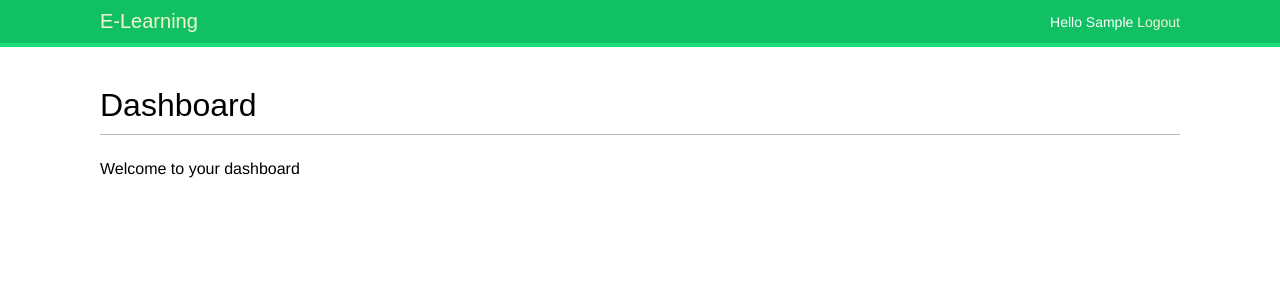
After one commit to Ali00Rouhi/online-platform, a Django app: page /accounts/ in a window 1280 px wide. The commit adds this page. Shown: the top 300 px of the page. Run offline with Django 5.2, Linux system fonts and the light colour scheme; the visitor is signed in with stand-in values (Sample User, id 1); some web fonts are replaced.

Commit message:
dashboard is added

```diff
--- /dev/null
+++ b/e_learning/account/templates/account/dashboard.html
@@ -0,0 +1,9 @@
+<!-- prettier-ignore -->
+{% extends "base.html" %}
+{% block title %}
+Dashboard
+{% endblock title %}
+{% block content %}
+<h1>Dashboard</h1>
+<p class="">Welcome to your dashboard</p>
+{% endblock content %}
--- a/e_learning/account/templates/base.html
+++ b/e_learning/account/templates/base.html
@@ -1,5 +1,6 @@
 {% load static %}
 <!DOCTYPE html>
+<!-- prettier-ignore -->
 <html lang="en">
   <head>
     <meta charset="UTF-8" />
@@ -10,6 +11,14 @@
   <body>
     <div class="" id="header">
       <span class="logo">E-Learning</span>
+      <span class="user">
+        {% if request.user.is_authenticated %} Hello
+        {{ request.user.first_name|default:request.user.username }}
+        <a href="{% url 'logout' %}">Logout</a>
+        {% else %}
+        <a href="{% url 'login' %}">Log-in</a>
+        {% endif %}
+      </span>
     </div>
     <div id="content">{% block content %} {% endblock content %}</div>
   </body>
--- a/e_learning/account/urls.py
+++ b/e_learning/account/urls.py
@@ -4,6 +4,6 @@ from django.contrib.auth import views as auth_views
 urlpatterns = [
     # path('login/', views.user_login, name='login')
     path('login/', auth_views.LoginView.as_view(), name='login'),
-
-
+    path('logout/', auth_views.LogoutView.as_view(), name='logout'),
+    path('', views.dashboard, name='dashboard'),
 ]
--- a/e_learning/account/views.py
+++ b/e_learning/account/views.py
@@ -2,6 +2,7 @@ from django.shortcuts import render
 from django.http import HttpResponse
 from django.contrib.auth import authenticate, login
 from .forms import LoginForm
+from django.contrib.auth.decorators import login_required
 
 # Create your views here.
 
@@ -25,3 +26,7 @@ def user_login(request):
         form = LoginForm()
 
     return render(request, 'account/login.html', {"form": form})
+
+@login_required
+def dashboard(request):
+    return render(request, 'account/dashboard.html')
--- a/e_learning/e_learning/settings.py
+++ b/e_learning/e_learning/settings.py
@@ -128,3 +128,7 @@ DEFAULT_AUTO_FIELD = 'django.db.models.BigAutoField'
 
 MEDIA_URL = 'media/'
 MEDIA_ROOT = BASE_DIR / 'media'
+
+LOGIN_REDIRECT_URL = "dashboard"
+LOGIN_URL = "login"
+LOGOUT_URL = "logout"
--- a/e_learning/e_learning/urls.py
+++ b/e_learning/e_learning/urls.py
@@ -22,7 +22,7 @@ from django.conf.urls.static import static
 urlpatterns = [
     path('admin/', admin.site.urls),
     # path('course/', include()),
-    path('account/', include('account.urls'))
+    path('accounts/', include('account.urls'))
 ]
 
 if settings.DEBUG:
```
Also changed, not shown: e_learning/account/templates/registration/logged_out.html (added, +13 -0 lines).
